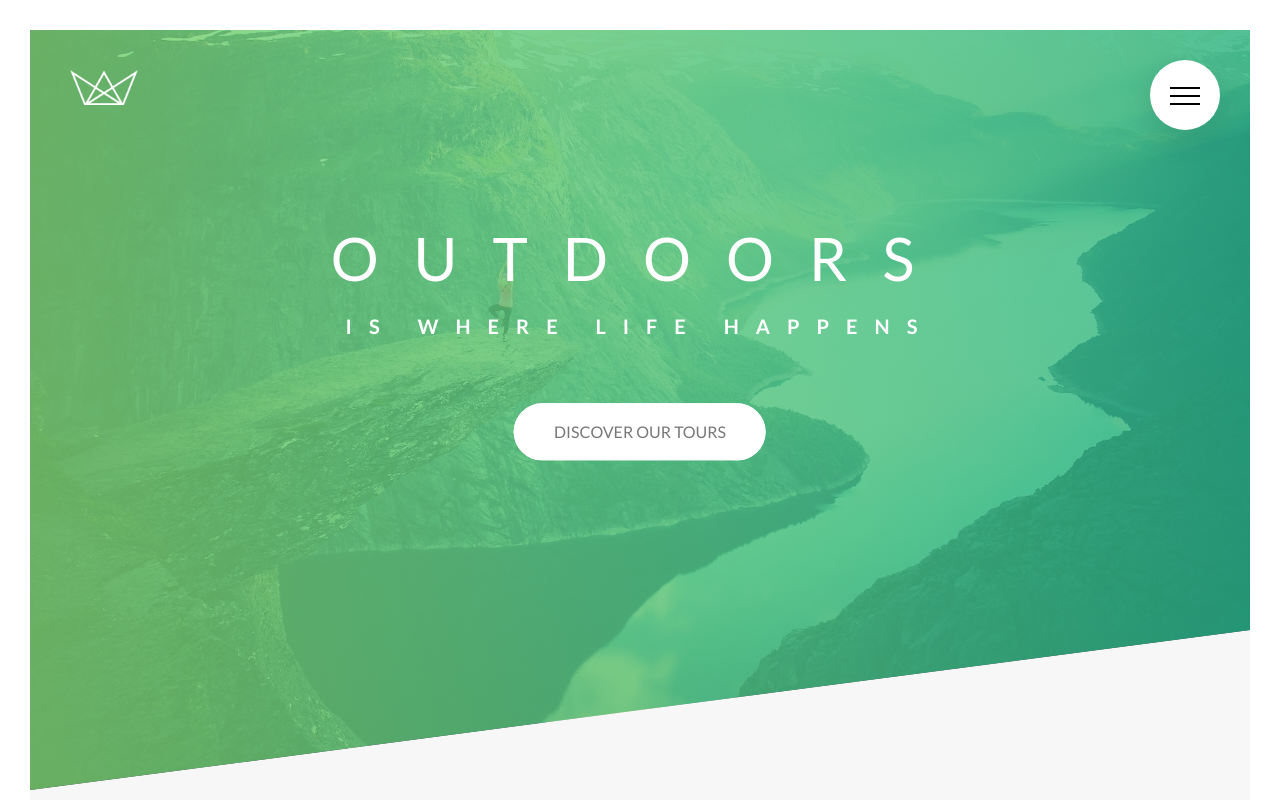
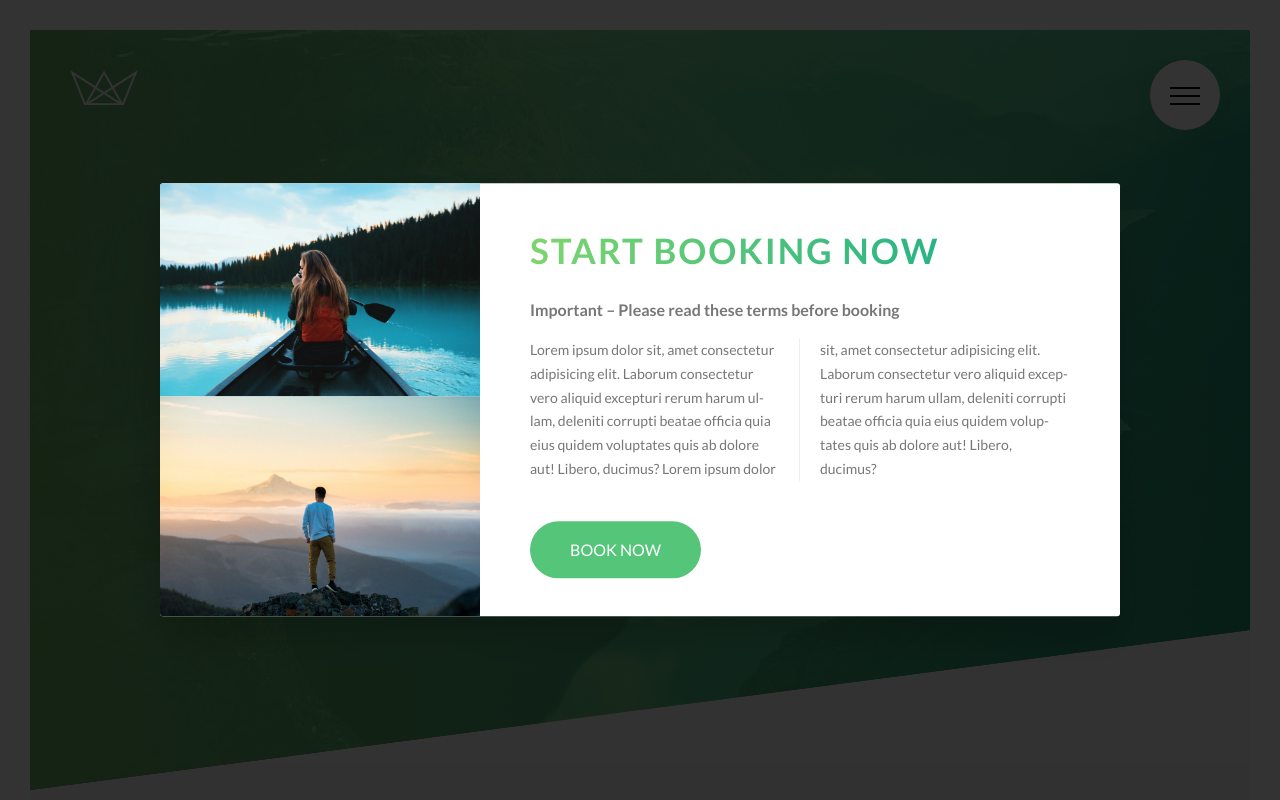
Before and after one commit to LucaLam/natours-site, a website: page index.html in a window 1280 px wide. Shown: the top 800 px of the page. Drawn offline with Linux system fonts and the light colour scheme.

Commit message:
popup component built

```diff
--- a/index.html
+++ b/index.html
@@ -354,5 +354,21 @@
                 </p>
             </div>
         </footer>
+
+        <div class="popup">
+            <div class="popup__content">
+                <div class="popup__left">
+                    <img src="img/nat-8.jpg" alt="tour photo" class="popup__img">
+                    <img src="img/nat-9.jpg" alt="tour photo" class="popup__img">
+                </div>
+                <div class="popup__right">
+                    <h2 class="heading-secondary u-margin-bottom-small">Start booking now</h2>
+                    <h3 class="heading-tertiary u-margin-bottom-small">Important &ndash; Please read these terms before booking</h3>
+                    <p class="popup__text">Lorem ipsum dolor sit, amet consectetur adipisicing elit. Laborum consectetur vero aliquid excepturi rerum harum ullam, deleniti corrupti beatae officia quia eius quidem voluptates quis ab dolore aut! Libero, ducimus? Lorem ipsum dolor sit, amet consectetur adipisicing elit. Laborum consectetur vero aliquid excepturi rerum harum ullam, deleniti corrupti beatae officia quia eius quidem voluptates quis ab dolore aut! Libero, ducimus?
+                    </p>
+                    <a href="#" class="button button--green">Book Now</a>
+                </div>
+            </div>
+        </div>
     </body>
 </html>
--- a/sass/abstract/mixins.scss
+++ b/sass/abstract/mixins.scss
@@ -5,3 +5,11 @@
         clear: both;
     }
 }
+
+@mixin absCenter {
+    position: absolute;
+    top: 50%;
+    left: 50%;
+    transform: translate(-50%, -50%);
+
+}
--- /dev/null
+++ b/sass/components/popup.scss
@@ -0,0 +1,48 @@
+.popup{
+    height: 100vh;
+    width: 100%;
+    top: 0;
+    left: 0;
+    background-color: rgba(#000000, .8);
+    z-index: 3000;
+    position: fixed;
+
+    &__content{
+        @include absCenter;
+        width: 75%;
+        background-color: white;
+        box-shadow: 0 2rem 4rem rgba(#000000, .2);
+        border-radius: 3px;
+        overflow: hidden;
+
+        display: table;
+    }
+
+    &__left{
+        width: 33.333333%;
+        display: table-cell;
+    }
+
+    &__right{
+        width: 66.6666667%;
+        display: table-cell;
+        vertical-align: middle;
+        padding: 3rem 5rem;
+
+    }
+    &__img{
+        display: block;
+        width: 100%;
+    }
+
+    &__text{
+        font-size: 1.4rem;
+        margin-bottom: 4rem;
+
+        column-count: 2;
+        column-gap: 4rem;
+        column-rule: 1px solid #eee;
+
+        hyphens: auto;
+    }
+}
--- a/sass/main.scss
+++ b/sass/main.scss
@@ -15,6 +15,7 @@
 @import "./components/story.scss";
 @import "./components/video.scss";
 @import "./components/form.scss";
+@import "./components/popup.scss";
 
 @import "./layout/navigation.scss";
 @import "./layout/header.scss";
```
Also changed, not shown: css/style.css.
